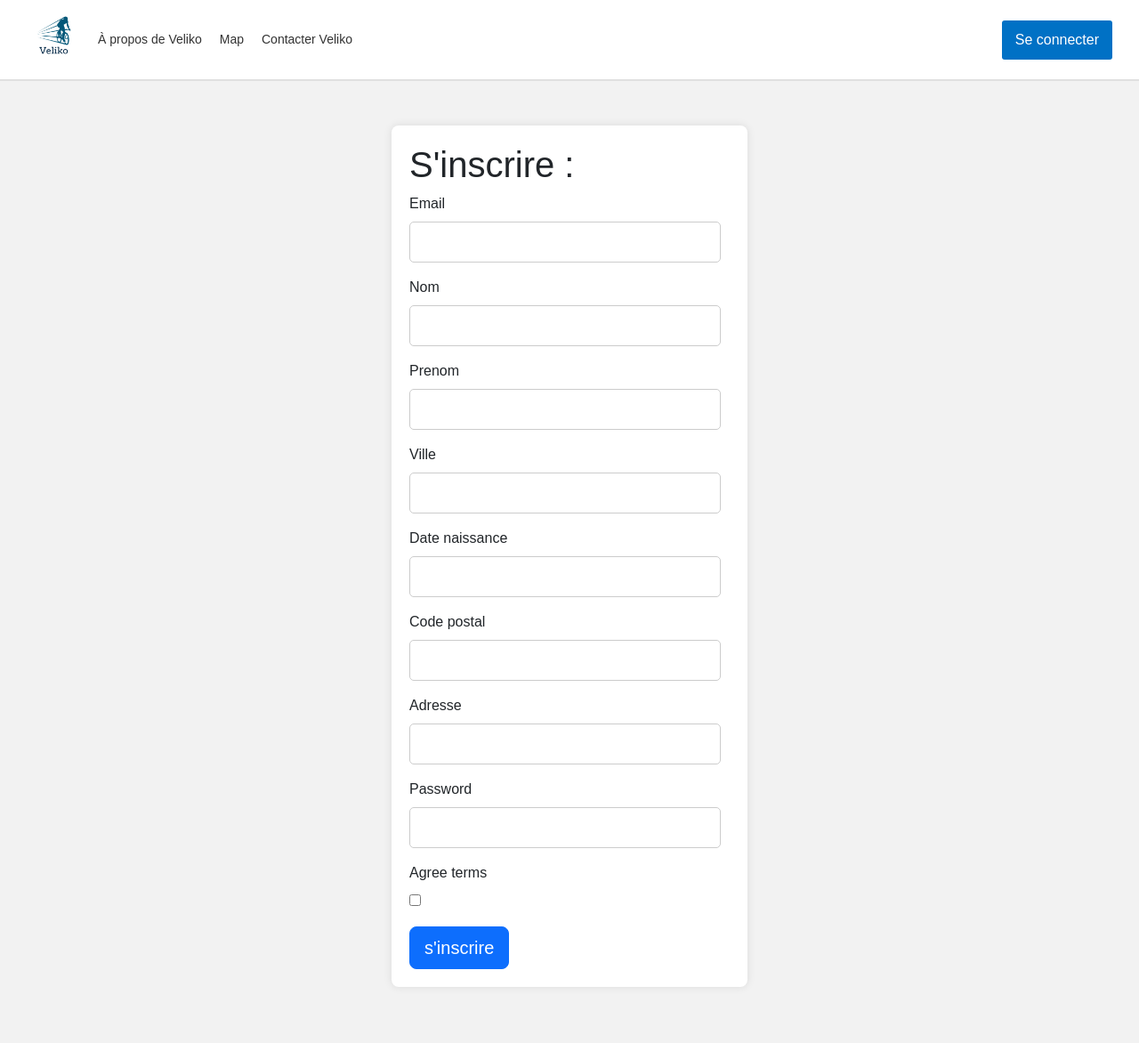
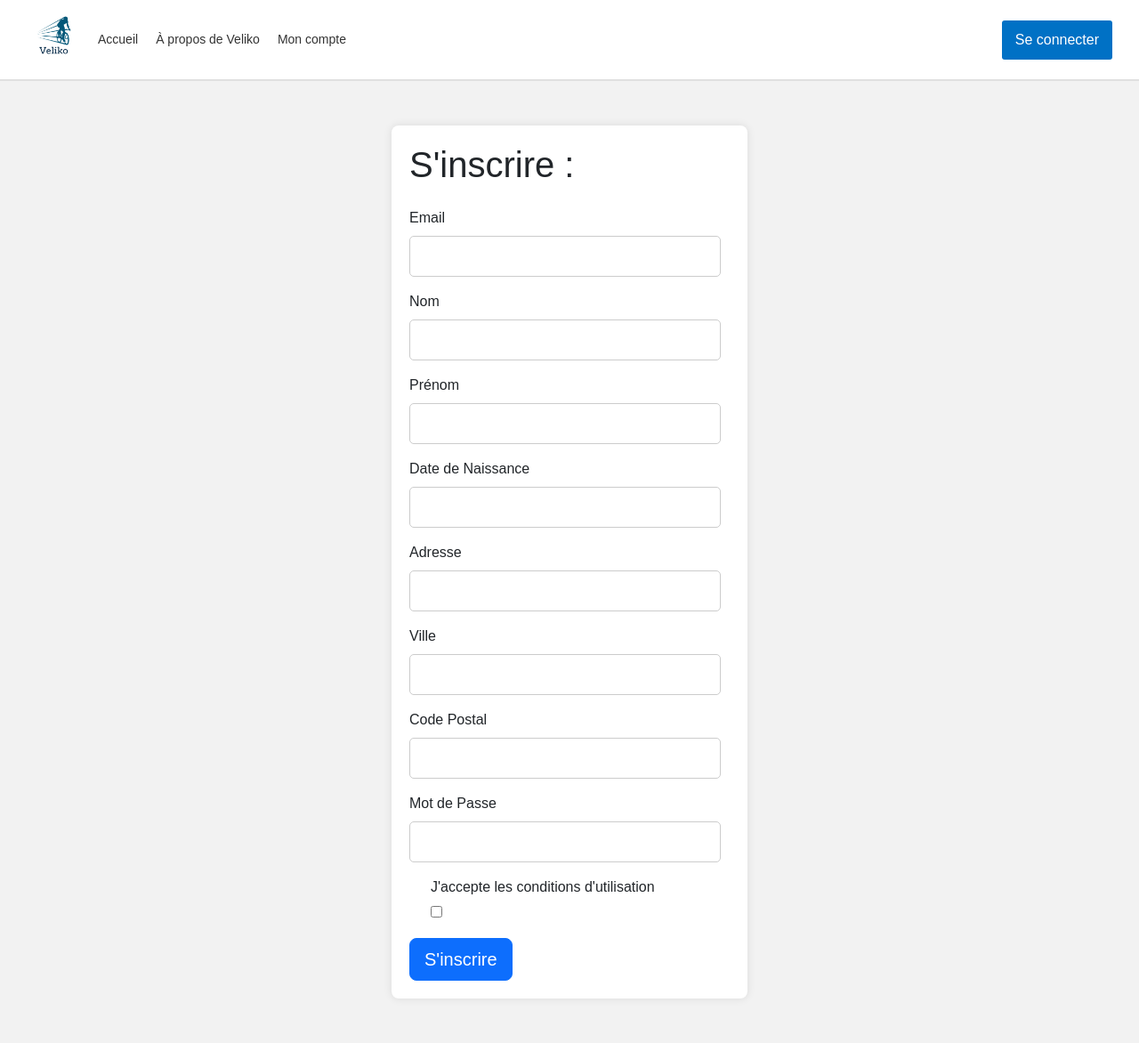
Before and after one commit to ort-montreuil/BTS-SIO-G3-2025-VELIKO-Web, a Symfony app: template templates/registration/register.html.twig in a window 1280 px wide. Shown: the whole page at 89% size. Before the commit the page ends 1109 px from the top, so only its background shows below. Run offline with Twig, Linux system fonts and the light colour scheme; the template is opened without the code that fills it, so the values that code supplies are empty; form fields are guessed from the names that the template uses; some libraries are stand-ins or nearby versions.

Commit message:
Compte utilisateur + Changement de nom, prénom, date de naissance, adresse, code postale, ville

```diff
--- a/config/routes.yaml
+++ b/config/routes.yaml
@@ -1,5 +1,3 @@
 controllers:
-    resource:
-        path: ../src/Controller/
-        namespace: App\Controller
+    resource: '../src/Controller/'
     type: attribute
--- a/templates/base.html.twig
+++ b/templates/base.html.twig
@@ -31,10 +31,10 @@
     {# Entête avec la barre de navigation #}
     <div class="navbar">
         <div class="navbar-left d-flex align-items-center">
-            <img class="image" src="image/image_no_white_background.png" alt="Logo Veliko">
+            <img class="image" src="../image/image_no_white_background.png" alt="Logo Veliko">
+            <a href="/" class="nav-link">Accueil</a>
             <a href="/apropos" class="nav-link">À propos de Veliko</a>
-            <a href="/" class="nav-link">Map</a>
-            <a href="#" class="nav-link">Contacter Veliko</a>
+            <a href="/user" class="nav-link">Mon compte</a>
         </div>
         <div class="navbar-right">
             <a href="/login">
--- a/templates/registration/register.html.twig
+++ b/templates/registration/register.html.twig
@@ -1,23 +1,80 @@
 {% extends 'base.html.twig' %}
 
-{% block title %}Register{% endblock %}
+{% block title %}S'inscrire{% endblock %}
 
 {% block body %}
-    <h1>S'inscrire :</h1>
+    <h1 class="mb-4">S'inscrire :</h1>
 
-    {{ form_start(registrationForm) }}
-    {{ form_row(registrationForm.email) }}
-    {{ form_row(registrationForm.nom) }}
-    {{ form_row(registrationForm.prenom) }}
-    {{ form_row(registrationForm.ville) }}
-    {{ form_row(registrationForm.date_naissance) }}
-    {{ form_row(registrationForm.code_postal) }}
-    {{ form_row(registrationForm.adresse) }}
-    {{ form_row(registrationForm.plainPassword, {
-        label: 'Password'
-    }) }}
-    {{ form_row(registrationForm.agreeTerms) }}
-    <button type="submit" class="btn btn-lg btn-primary">s'inscrire</button>
+    {{ form_start(registrationForm, {'attr': {'class': 'needs-validation', 'novalidate': 'novalidate'}}) }}
+
+    <div class="mb-3">
+        {{ form_row(registrationForm.email, {
+            'attr': {'class': 'form-control'},
+            'label': 'Email'
+        }) }}
+    </div>
+
+    <div class="mb-3">
+        {{ form_row(registrationForm.nom, {
+            'attr': {'class': 'form-control'},
+            'label': 'Nom'
+        }) }}
+    </div>
+
+    <div class="mb-3">
+        {{ form_row(registrationForm.prenom, {
+            'attr': {'class': 'form-control'},
+            'label': 'Prénom'
+        }) }}
+    </div>
+
+    <div class="mb-3">
+        {{ form_row(registrationForm.date_naissance, {
+            'attr': {'class': 'form-control'},
+            'label': 'Date de Naissance',
+        }) }}
+    </div>
+
+    <div class="mb-3">
+        {{ form_row(registrationForm.adresse, {
+            'attr': {'class': 'form-control'},
+            'label': 'Adresse'
+        }) }}
+    </div>
+
+
+    <div class="mb-3">
+        {{ form_row(registrationForm.ville, {
+            'attr': {'class': 'form-control'},
+            'label': 'Ville'
+        }) }}
+    </div>
+
+    <div class="mb-3">
+        {{ form_row(registrationForm.codePostal, {
+            'attr': {'class': 'form-control'},
+            'label': 'Code Postal'
+        }) }}
+    </div>
+
+    <div class="mb-3">
+        {{ form_row(registrationForm.plainPassword, {
+            'attr': {'class': 'form-control'},
+            'label': 'Mot de Passe'
+        }) }}
+    </div>
+
+
+    <div class="mb-3 form-check">
+        {{ form_row(registrationForm.agreeTerms, {
+            'attr': {'class': 'form-check-input'},
+            'label': 'J\'accepte les conditions d\'utilisation',
+            'label_attr': {'class': 'form-check-label'}
+        }) }}
+    </div>
+
+    <button type="submit" class="btn btn-lg btn-primary">S'inscrire</button>
 
     {{ form_end(registrationForm) }}
+
 {% endblock %}
```
Also changed, not shown: src/Controller/RegistrationController.php (+4 -3 lines), src/Entity/User.php (+15 -11 lines), src/Form/RegistrationFormType.php (+21 -6 lines), 1 other file.
